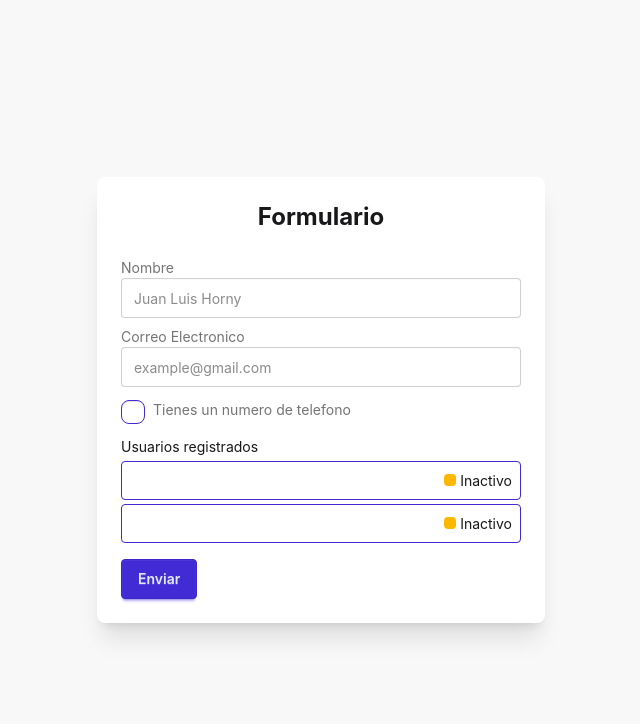
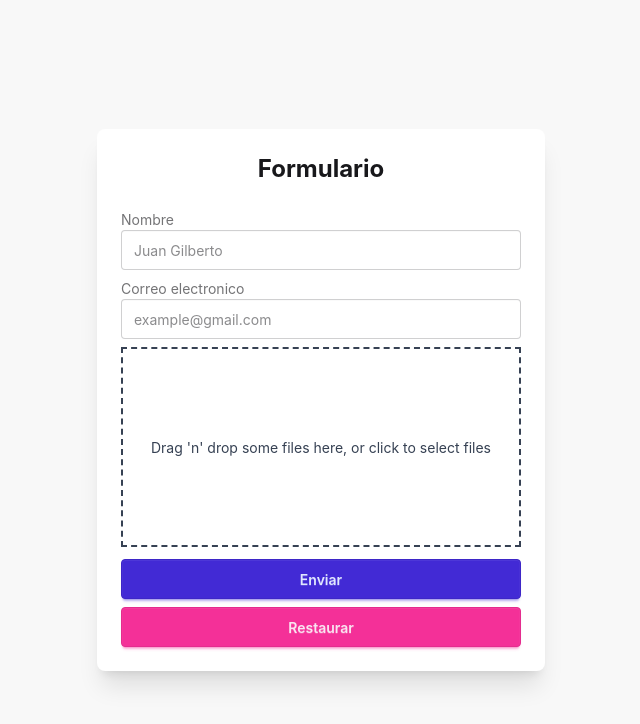
Before and after one commit to jaasidev/formulario-react, a React (Vite) app: page / in a window 1280 px wide. Shown: the top 724 px of the page, without its empty margins (319-959 px from the left). Built offline with nearby package versions, Linux system fonts and the light colour scheme.

Commit message:
feat: integrando formulario de usuario con react dropzone y input file

```diff
--- a/src/App.tsx
+++ b/src/App.tsx
@@ -1,4 +1,4 @@
-import { FormContacto } from './components/forms/FormContacto'
+import { FormUsuario } from './components/forms/FormUsuario'
 import './index.css'
 
 function App() {
@@ -10,7 +10,7 @@ function App() {
             Formulario
           </h2>
 
-          <FormContacto />
+          <FormUsuario />
         </div>
       </div>
     </div>
--- /dev/null
+++ b/src/components/CustomDropzone.tsx
@@ -0,0 +1,83 @@
+import { useDropzone } from 'react-dropzone'
+import { Controller, type Control } from 'react-hook-form'
+import type { FormValue } from './forms/FormUsuario'
+import { useEffect, useState } from 'react'
+import type { UseFormSetValue } from 'react-hook-form'
+
+interface CustomDropzone {
+  readonly name: 'images'
+  readonly control: Control<FormValue>
+  readonly error: string | undefined
+  readonly seter: UseFormSetValue<FormValue>
+}
+
+interface Image extends File {
+  preview: string
+}
+export function CustomDropzone({
+  name,
+  control,
+  error,
+  seter,
+}: CustomDropzone) {
+  const [files, setFiles] = useState<Image[]>([])
+  const { getInputProps, getRootProps, acceptedFiles } = useDropzone({
+    onDrop: (acceptedFiles: File[]) => {
+      setFiles(
+        acceptedFiles.map((val) =>
+          Object.assign(val, {
+            preview: URL.createObjectURL(val),
+          }),
+        ),
+      )
+      seter('images', acceptedFiles)
+    },
+  })
+
+  const thumbs = files.map((val, index) => (
+    <div key={index} className='border rounded-sm border-gray-500 p-1'>
+      <img
+        src={val.preview}
+        className='w-20 h-20'
+        onLoad={() => {
+          URL.revokeObjectURL(val.preview)
+        }}
+        alt={`Thumb image`}
+      />
+    </div>
+  ))
+
+  useEffect(() => {
+    console.log(files)
+    return () => files.forEach((file) => URL.revokeObjectURL(file.preview))
+  }, [files])
+
+  return (
+    <section className='container'>
+      <div {...getRootProps({ className: 'dropzone' })}>
+        <Controller
+          control={control}
+          name={name}
+          render={({ field }) => (
+            <input
+              type='file'
+              multiple={true}
+              {...getInputProps()}
+              name={field.name}
+            />
+          )}
+        />
+        {acceptedFiles.length === 0 && (
+          <p>Drag 'n' drop some files here, or click to select files</p>
+        )}
+        {acceptedFiles.length > 0 && (
+          <aside className='mt-2 flex items-center gap-2 flex-wrap'>
+            {thumbs}
+          </aside>
+        )}
+      </div>
+
+      {error && <p className='text-error'>{error}</p>}
+    </section>
+  )
+}
--- a/src/components/CustomInput.tsx
+++ b/src/components/CustomInput.tsx
@@ -4,10 +4,10 @@ import {
   type FieldError,
   type FieldPathByValue,
 } from 'react-hook-form'
-import type { FormValue } from './forms/FormContacto'
+import type { FormValue } from './forms/FormUsuario'
 
 interface CustomInputProps {
-  readonly name: FieldPathByValue<FormValue, string | number | undefined>
+  readonly name: FieldPathByValue<FormValue, string | number>
   readonly type: string
   readonly control: Control<FormValue>
   readonly error?: FieldError
--- /dev/null
+++ b/src/components/forms/FormUsuario.tsx
@@ -0,0 +1,71 @@
+import { z } from 'zod'
+import { useForm, type SubmitHandler } from 'react-hook-form'
+import { zodResolver } from '@hookform/resolvers/zod'
+import { CustomDropzone } from '../CustomDropzone'
+import { CustomInput } from '../CustomInput'
+
+const schema = z.object({
+  name: z.string('El nombre debe ser valido').min(1, 'El nombre es requerido'),
+  email: z.email('Correo electronico invalido'),
+  images: z.array(z.file()),
+})
+
+export type FormValue = z.infer<typeof schema>
+
+export function FormUsuario() {
+  const {
+    handleSubmit,
+    control,
+    formState: { errors },
+    reset,
+    setValue,
+  } = useForm<FormValue>({
+    resolver: zodResolver(schema),
+    defaultValues: {
+      name: '',
+      email: '',
+      images: new Array(1).fill(
+        new File([''], 'image.png', {
+          type: 'image/png',
+          lastModified: Date.now(),
+        }),
+      ),
+    },
+    criteriaMode: 'firstError',
+  })
+
+  const onSubmit: SubmitHandler<FormValue> = (data: FormValue) => {
+    console.log(data)
+  }
+  return (
+    <form onSubmit={handleSubmit(onSubmit)}>
+      <CustomInput
+        name='name'
+        type='text'
+        control={control}
+        label='Nombre'
+        placeholder='Juan Gilberto'
+        error={errors.name}
+      />
+      <CustomInput
+        name='email'
+        type='email'
+        placeholder='example@gmail.com'
+        control={control}
+        label='Correo electronico'
+        error={errors.email}
+      />
+      <CustomDropzone
+        name='images'
+        control={control}
+        error={errors.images?.message}
+        seter={setValue}
+      />
+
+      <button className='btn mt-3 btn-primary w-100'>Enviar</button>
+      <button className='btn btn-secondary w-100 mt-2' onClick={() => reset()}>
+        Restaurar
+      </button>
+    </form>
+  )
+}
--- a/src/index.css
+++ b/src/index.css
@@ -8,3 +8,11 @@
 .form-control {
     @apply mb-2
 }
+
+.dropzone {
+    @apply border-dashed border-2 border-gray-700 text-center p-5 h-50 flex justify-center items-center cursor-pointer text-gray-700
+}
+
+.dropzone:hover {
+    @apply border-gray-400 transition-colors text-gray-400
+}
```
